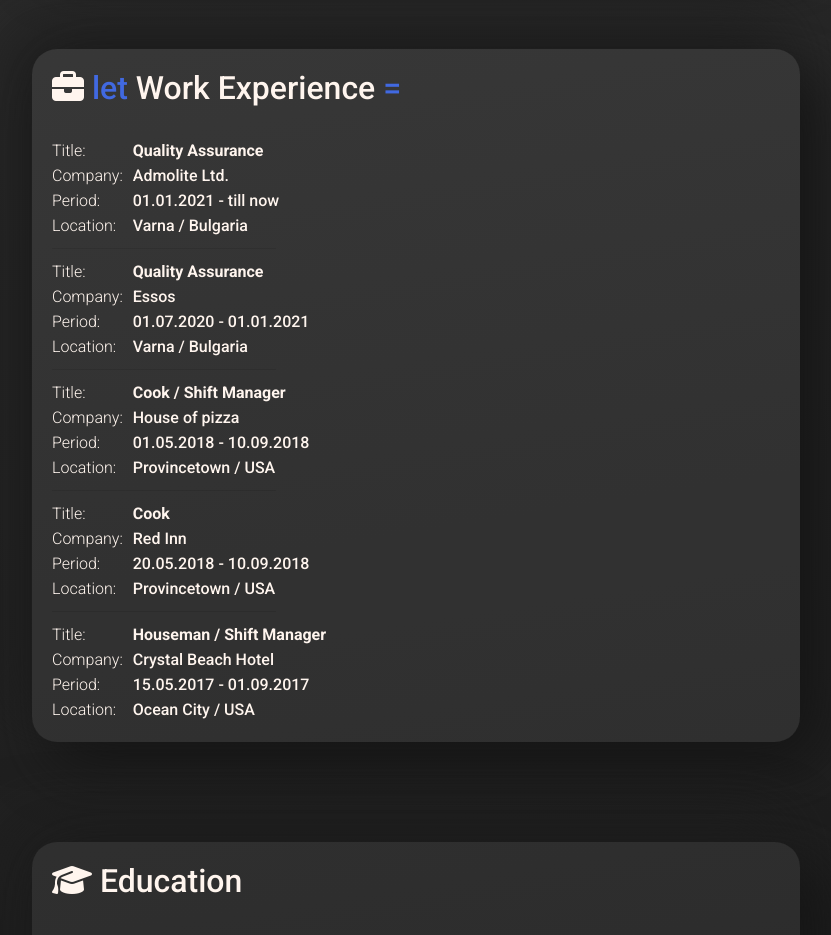
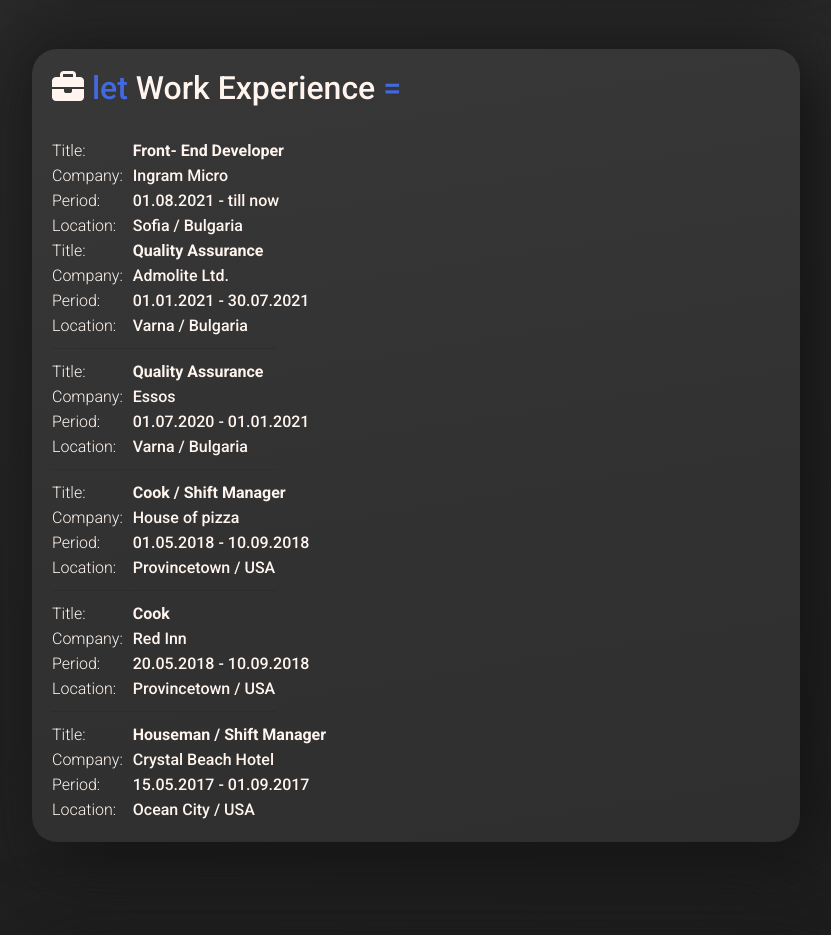
Before and after one commit to theKunov/Portfolio_Website, a plain HTML site: page index.html in a window 1280 px wide. Shown: the part 860-1795 px from the top of the page, without its empty margins (224-1055 px from the left). Drawn offline with nearby package versions, Linux system fonts and the light colour scheme.

Commit message:
Add files via upload

```diff
--- a/index.html
+++ b/index.html
@@ -57,6 +57,24 @@
                     <table >
                         <tr>
                             <td class="job_title">Title:</td>
+                            <td><b>Front- End Developer</b></td>
+                        </tr>
+                        <tr>
+                            <td>Company:</td>
+                            <td>Ingram Micro</td>
+                        </tr>
+                        <tr>
+                            <td>Period:</td>
+                            <td>01.08.2021 - till now</td>
+                        </tr>
+                        <tr>
+                            <td>Location:</td>
+                            <td>Sofia / Bulgaria</td>
+                        </tr>
+                    </table>
+                    <table >
+                        <tr>
+                            <td class="job_title">Title:</td>
                             <td><b>Quality Assurance</b></td>
                         </tr>
                         <tr>
@@ -65,7 +83,7 @@
                         </tr>
                         <tr>
                             <td>Period:</td>
-                            <td>01.01.2021 - till now</td>
+                            <td>01.01.2021 - 30.07.2021</td>
                         </tr>
                         <tr>
                             <td>Location:</td>
```
